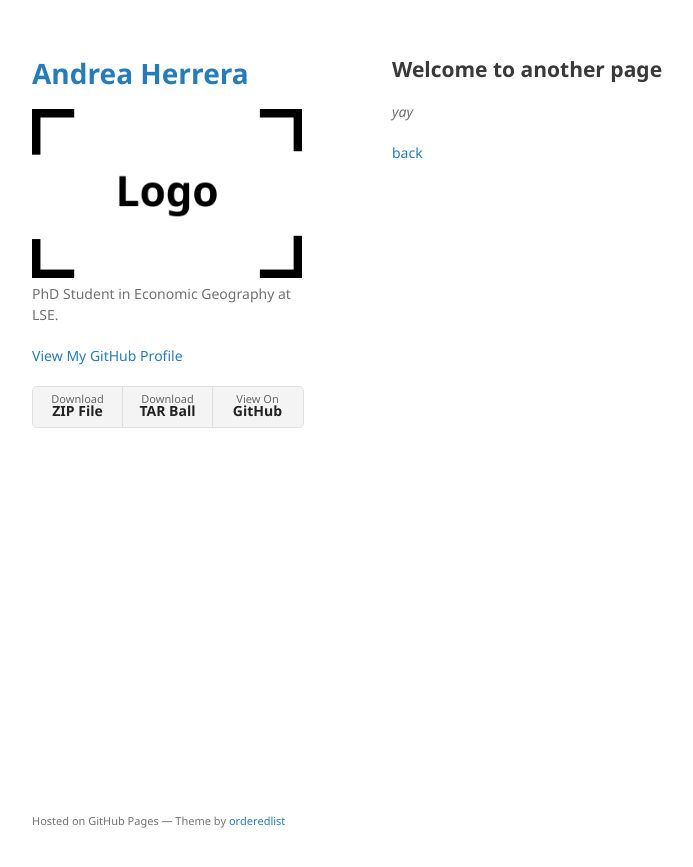
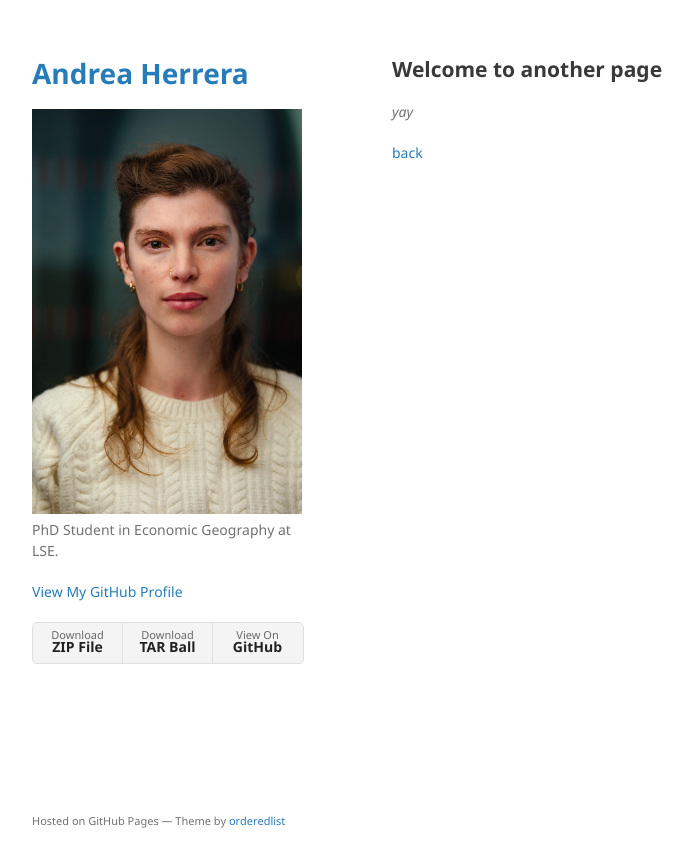
Before and after one commit to aaherrerab/aaherrerab.github.io, a Jekyll site: the page built from another-page.md, in a window 1280 px wide. Shown: the top 867 px of the page, without its empty margins (178-871 px from the left). Built offline with Jekyll 4.4.1, drawn with Linux system fonts in a browser that asks for light colours; our own code applies the rules of GitHub Pages for plain Markdown files.

Commit message:
Update _config.yml

```diff
--- a/_config.yml
+++ b/_config.yml
@@ -1,5 +1,5 @@
 title: Andrea Herrera
-logo: /assets/img/logo.png
+logo: /assets/img/LSE Geography Headshots 2023-211.jpg
 description: PhD Student in Economic Geography at LSE.
 show_downloads: true
 google_analytics:
```
